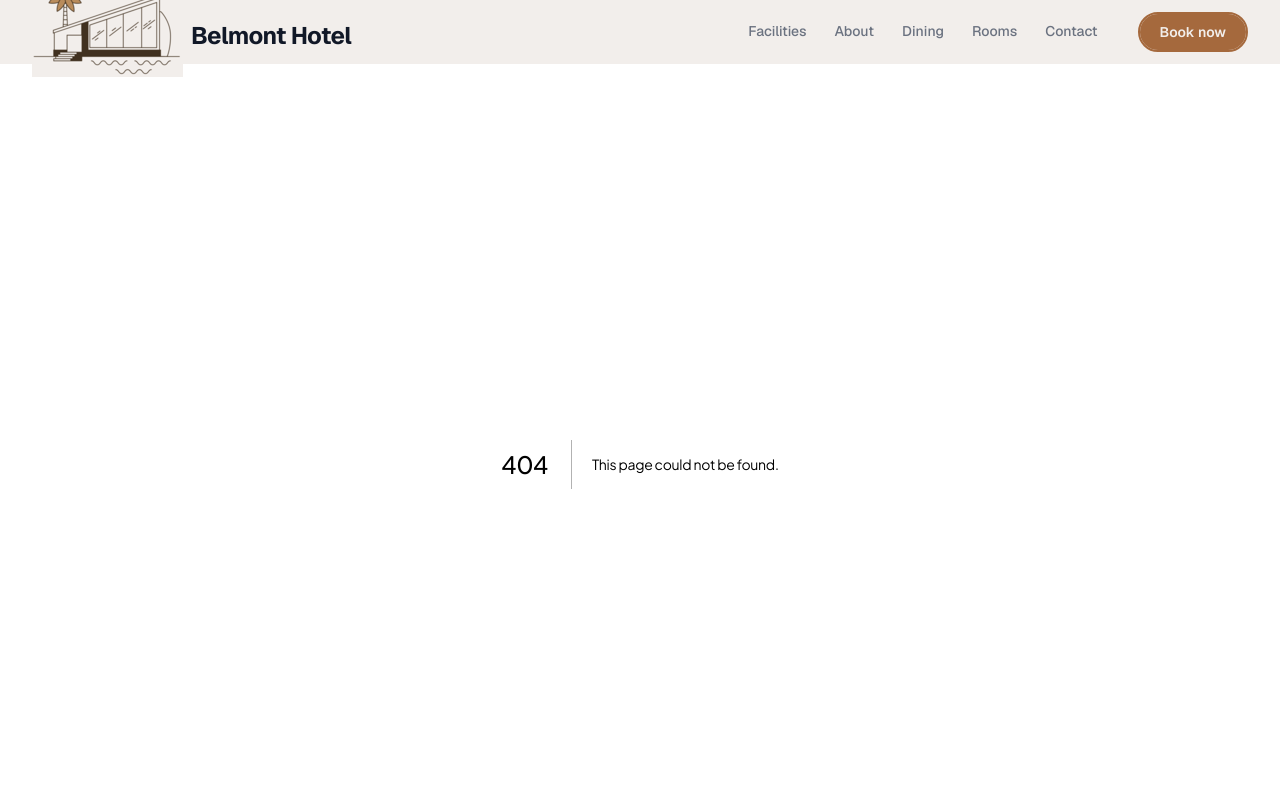
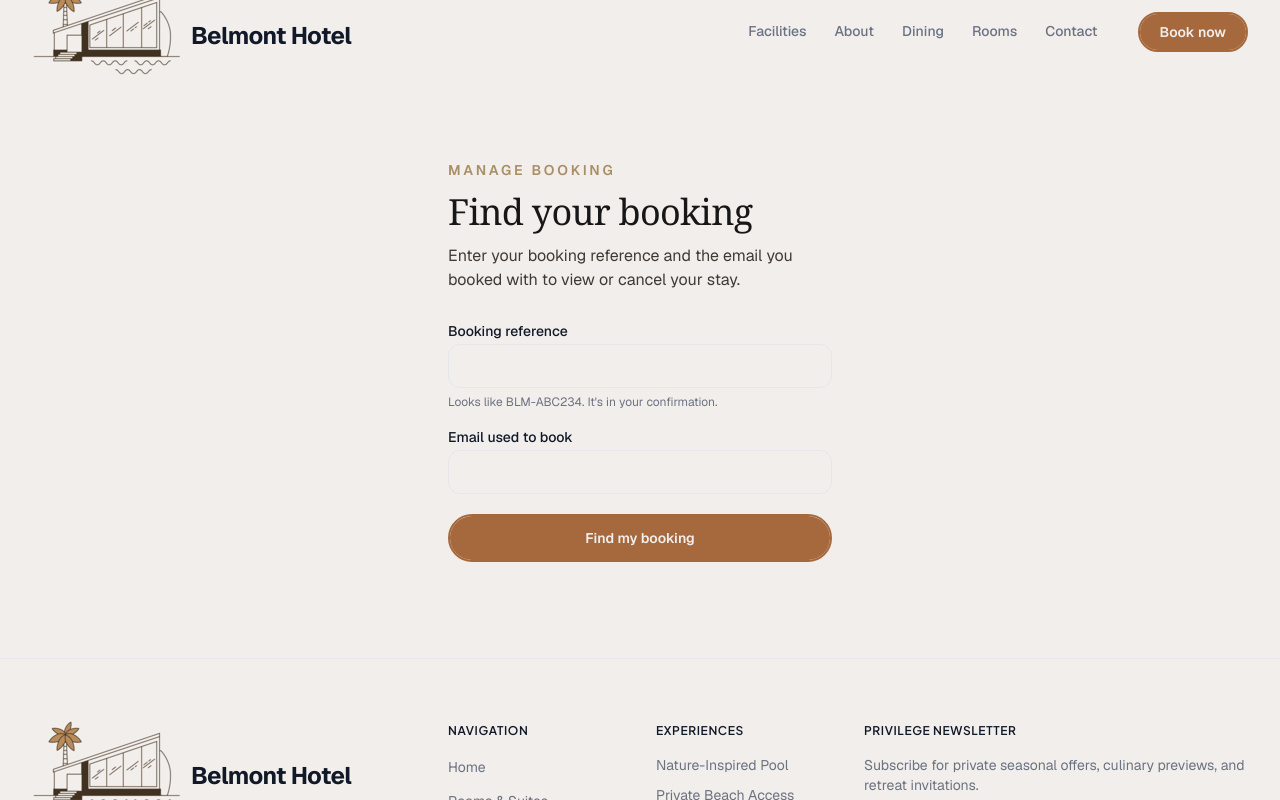
Before and after one commit to xieumar/belmont, a Next.js app: page /manage-booking in a window 1280 px wide. Before the commit this address had no page. Shown: the top 800 px of the page. Built offline with nearby package versions, Linux system fonts and the light colour scheme.

Commit message:
feat(booking): add manage-booking lookup and details view

```diff
--- /dev/null
+++ b/app/manage-booking/actions.ts
@@ -0,0 +1,60 @@
+"use server";
+
+import { cookies } from "next/headers";
+import { redirect } from "next/navigation";
+import {
+  BOOKING_ACCESS_MAX_AGE_SECONDS,
+  bookingAccessCookieName,
+} from "@/lib/booking/access";
+import { getStore } from "@/lib/booking/get-store";
+import {
+  LOOKUP_FAILED_MESSAGE,
+  lookupBooking,
+  type LookupState,
+  type LookupValues,
+} from "@/lib/booking/lookup";
+
+function readValues(formData: FormData): LookupValues {
+  const read = (key: string) => {
+    const value = formData.get(key);
+    return typeof value === "string" ? value : "";
+  };
+  return { reference: read("reference"), email: read("email") };
+}
+
+export async function lookupBookingAction(
+  _previous: LookupState,
+  formData: FormData
+): Promise<LookupState> {
+  const values = readValues(formData);
+
+  let store;
+  try {
+    store = getStore();
+  } catch (error) {
+    console.error("Booking store is not available", error);
+    return { values, fieldErrors: {}, formError: LOOKUP_FAILED_MESSAGE };
+  }
+
+  const result = await lookupBooking(store, values);
+  if (!result.ok) {
+    return {
+      values,
+      fieldErrors: result.fieldErrors,
+      formError: result.formError,
+    };
+  }
+
+  // The booking page reads this cookie, so a successful lookup shows the
+  // same details view as right after booking.
+  const { reference, guest } = result.booking;
+  (await cookies()).set(bookingAccessCookieName(reference), guest.email, {
+    maxAge: BOOKING_ACCESS_MAX_AGE_SECONDS,
+    httpOnly: true,
+    sameSite: "lax",
+    secure: process.env.NODE_ENV === "production",
+    path: "/",
+  });
+  // Outside any try/catch: redirect() works by throwing.
+  redirect(`/booking/${reference}`);
+}
--- /dev/null
+++ b/app/manage-booking/page.tsx
@@ -0,0 +1,27 @@
+import type { Metadata } from "next";
+import { ManageBookingForm } from "@/components/booking/ManageBookingForm";
+
+export const metadata: Metadata = {
+  title: "Manage your booking | Belmont Hotel",
+  robots: { index: false },
+};
+
+export default function ManageBookingPage() {
+  return (
+    <div className="mx-auto w-full max-w-md px-6 py-16 sm:px-8 md:py-24">
+      <p className="font-sans text-sm font-semibold uppercase tracking-[0.2em] text-[#A98E67]">
+        Manage booking
+      </p>
+      <h1 className="mt-3 font-serif text-3xl font-medium text-neutral-900 sm:text-4xl">
+        Find your booking
+      </h1>
+      <p className="mt-3 text-neutral-600">
+        Enter your booking reference and the email you booked with to view or
+        cancel your stay.
+      </p>
+      <div className="mt-8">
+        <ManageBookingForm />
+      </div>
+    </div>
+  );
+}
--- /dev/null
+++ b/components/booking/ManageBookingForm.tsx
@@ -0,0 +1,83 @@
+"use client";
+
+import { useActionState, useId } from "react";
+import { lookupBookingAction } from "@/app/manage-booking/actions";
+import { Button } from "@/components/ui/button";
+import { FormField } from "@/components/ui/form-field";
+import { Input } from "@/components/ui/input";
+import type { LookupState } from "@/lib/booking/lookup";
+
+const initialState: LookupState = {
+  values: { reference: "", email: "" },
+  fieldErrors: {},
+};
+
+export function ManageBookingForm() {
+  const id = useId();
+  const [state, formAction, pending] = useActionState<LookupState, FormData>(
+    lookupBookingAction,
+    initialState
+  );
+  const { values, fieldErrors, formError } = state;
+
+  return (
+    <form action={formAction} noValidate className="grid gap-5">
+      <FormField
+        id={`${id}-reference`}
+        label="Booking reference"
+        hint="Looks like BLM-ABC234. It's in your confirmation."
+        error={fieldErrors.reference}
+      >
+        {(control) => (
+          <Input
+            {...control}
+            name="reference"
+            autoComplete="off"
+            autoCapitalize="characters"
+            spellCheck={false}
+            defaultValue={values.reference}
+            required
+            className="h-11 font-mono uppercase"
+          />
+        )}
+      </FormField>
+
+      <FormField
+        id={`${id}-email`}
+        label="Email used to book"
+        error={fieldErrors.email}
+      >
+        {(control) => (
+          <Input
+            {...control}
+            type="email"
+            name="email"
+            autoComplete="email"
+            defaultValue={values.email}
+            required
+            className="h-11"
+          />
+        )}
+      </FormField>
+
+      {formError ? (
+        <p
+          role="alert"
+          className="rounded-xl bg-destructive/10 px-4 py-3 text-sm text-destructive"
+        >
+          {formError}
+        </p>
+      ) : null}
+
+      <Button
+        type="submit"
+        size="lg"
+        disabled={pending}
+        aria-busy={pending}
+        className="h-12 w-full"
+      >
+        {pending ? "Finding your booking…" : "Find my booking"}
+      </Button>
+    </form>
+  );
+}
--- /dev/null
+++ b/lib/booking/lookup.ts
@@ -0,0 +1,63 @@
+import { z } from "zod";
+import { lookupSchema } from "./schema";
+import type { BookingDTO, BookingStore } from "./store";
+
+/** Raw, untrusted values as submitted by the manage-booking form. */
+export interface LookupValues {
+  reference: string;
+  email: string;
+}
+
+export type LookupField = keyof LookupValues;
+export type LookupFieldErrors = Partial<Record<LookupField, string>>;
+
+/** What the lookup form renders: the values to keep and any errors. */
+export interface LookupState {
+  values: LookupValues;
+  fieldErrors: LookupFieldErrors;
+  formError?: string;
+}
+
+export type LookupResult =
+  | { ok: true; booking: BookingDTO }
+  | { ok: false; fieldErrors: LookupFieldErrors; formError?: string };
+
+/**
+ * Shown for an unknown reference and for a wrong email alike, so the form
+ * cannot be used to find out which references exist.
+ */
+export const NOT_FOUND_MESSAGE =
+  "We couldn't find a booking with that reference and email. Check both and try again.";
+export const LOOKUP_FAILED_MESSAGE =
+  "We couldn't look up your booking right now. Please try again in a moment.";
+
+/** Validates a lookup and fetches the booking. Never throws. */
+export async function lookupBooking(
+  store: BookingStore,
+  values: LookupValues
+): Promise<LookupResult> {
+  const parsed = lookupSchema.safeParse(values);
+  if (!parsed.success) {
+    // Format problems say nothing about which bookings exist, so they can be
+    // specific. Only "no match" has to stay generic.
+    const flat = z.flattenError(parsed.error).fieldErrors;
+    const fieldErrors: LookupFieldErrors = {};
+    if (flat.reference?.[0]) fieldErrors.reference = flat.reference[0];
+    if (flat.email?.[0]) fieldErrors.email = flat.email[0];
+    return { ok: false, fieldErrors };
+  }
+
+  try {
+    const booking = await store.getByReference(
+      parsed.data.reference,
+      parsed.data.email
+    );
+    if (!booking) {
+      return { ok: false, fieldErrors: {}, formError: NOT_FOUND_MESSAGE };
+    }
+    return { ok: true, booking };
+  } catch (error) {
+    console.error("Failed to look up booking", error);
+    return { ok: false, fieldErrors: {}, formError: LOOKUP_FAILED_MESSAGE };
+  }
+}
```
Also changed, not shown: 1 other file (tests, documents, lock files or other folders).
